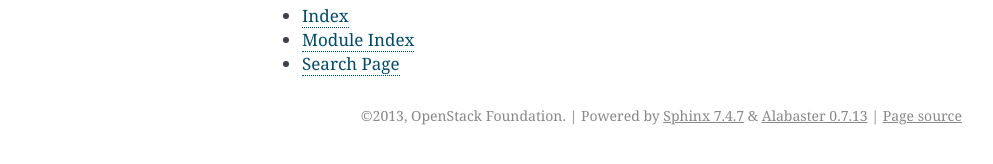
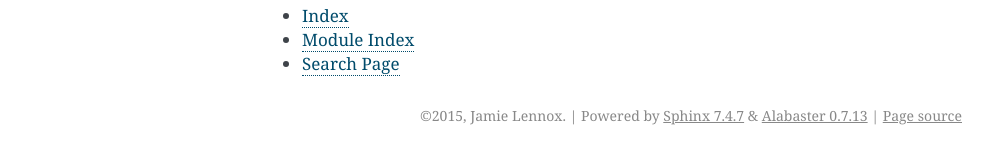
Before and after one commit to jamielennox/jsonhome, a Sphinx documentation site: the page built from doc/source/index.rst, in a window 1280 px wide. Shown: the part 458-622 px from the top of the page, without its empty margins (148-1141 px from the left). Built offline with Sphinx 7.4.7, drawn with Linux system fonts in a browser that asks for light colours; pages that are not in the unit, such as notebooks, are missing from menus; the version number could not be read and is left out.

Commit message:
Remove the oslosphinx and OpenStack Ownership
We will move this onto stackforge eventually but until then I want it to
work on readthedocs.org

```diff
--- a/doc/source/conf.py
+++ b/doc/source/conf.py
@@ -23,7 +23,6 @@
 extensions = [
     'sphinx.ext.autodoc',
     'sphinx.ext.intersphinx',
-    'oslosphinx'
 ]
 
 # autodoc generation is a bit aggressive and a nuisance when doing heavy
@@ -38,7 +37,7 @@
 
 # General information about the project.
 project = u'jsonhome'
-copyright = u'2013, OpenStack Foundation'
+copyright = u'2015, Jamie Lennox'
 
 # If true, '()' will be appended to :func: etc. cross-reference text.
 add_function_parentheses = True
@@ -67,8 +66,8 @@
 latex_documents = [
     ('index',
      '%s.tex' % project,
-     u'%s Documentation' % project,
-     u'OpenStack Foundation', 'manual'),
+     u'%s Documentation' % project)
+     u'Jamie Lennox', 'manual'),
 ]
 
 # Example configuration for intersphinx: refer to the Python standard library.
--- a/test-requirements.txt
+++ b/test-requirements.txt
@@ -7,6 +7,5 @@
 coverage>=3.6
 python-subunit>=0.0.18
 sphinx>=1.1.2,!=1.2.0,!=1.3b1,<1.3
-oslosphinx>=2.2.0  # Apache-2.0
 testrepository>=0.0.18
 testtools>=0.9.36,!=1.2.0
```
